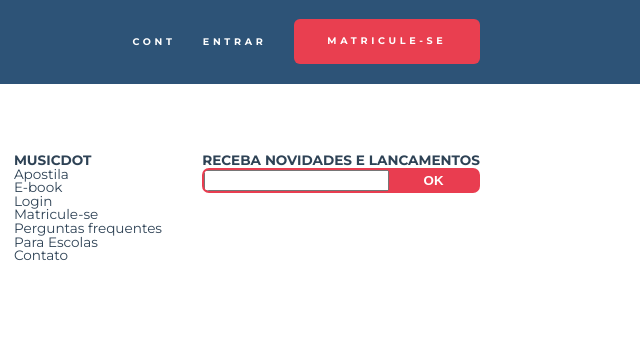
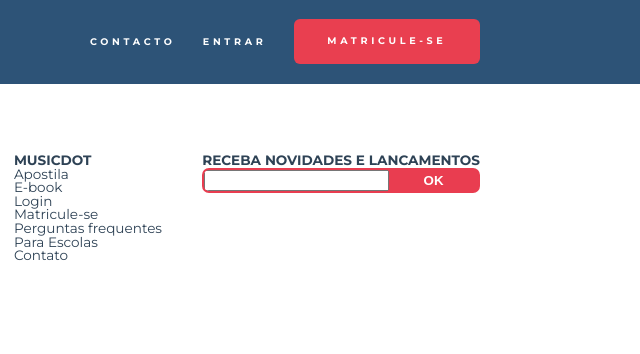
Before and after one commit to BenjamimEterino/musicDot, a plain HTML site: page index.html in a window 1280 px wide. Shown: the full height of the page, 640-1280 px from the left. Drawn offline with Linux system fonts and the light colour scheme.

Commit message:
Reposicao do commit .1

```diff
--- a/index.html
+++ b/index.html
@@ -22,7 +22,7 @@
 
             <nav>
                 <ul class="cabecalho__menu">
-                    <li class="cabecalho__item-menu"> <a href="sobre.html#contacto"> Cont </a></li>
+                    <li class="cabecalho__item-menu"> <a href="sobre.html#contacto"> Contacto </a></li>
                     <li class="cabecalho__item-menu"> <a href="#"> Entrar </a></li>
                     <li class="cabecalho__item-menu cabecalho__item-menu--matricular"> <a href="#"> Matricule-se </a></li>
                 </ul>
```
